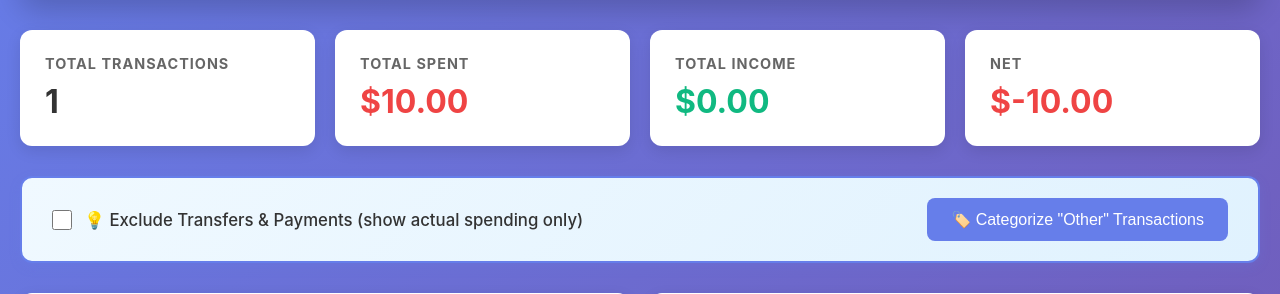
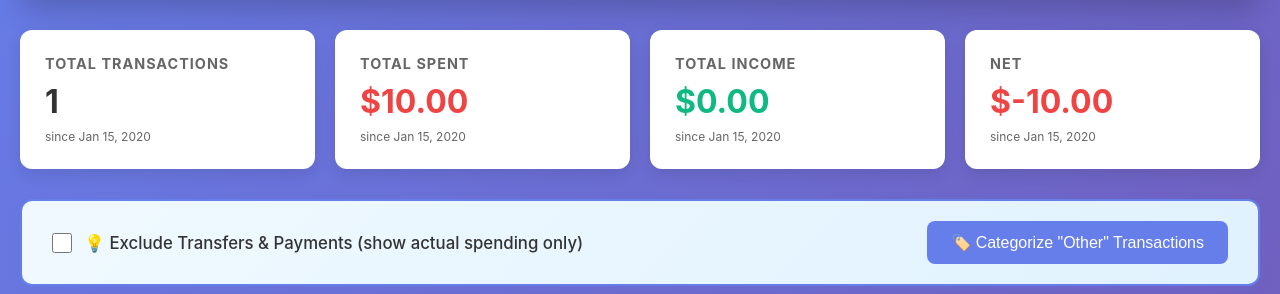
Before and after one commit to Hank95/transaction-xray, a Flask app: page / in a window 1280 px wide. Shown: the part 160-454 px from the top of the page. Run offline with Flask 3, Linux system fonts and the light colour scheme; tables that the repository leaves empty hold one stand-in row (values such as "Sample post"); some libraries are stand-ins or nearby versions.

Commit message:
Add date ranges to summary cards
- Display date range below each stat card (transactions, spent, income, net)
- Shows 'since [date]' for single-day data
- Shows '[start] - [end]' for multi-day ranges
- Calculates from actual filtered transaction data
- Updates dynamically when transfer filter is toggled
- Styled in subtle gray text for better hierarchy

```diff
--- a/templates/index.html
+++ b/templates/index.html
@@ -77,6 +77,13 @@
 
         .stat-value.negative {
             color: #ef4444;
+        }
+
+        .stat-date {
+            font-size: 0.75em;
+            color: #666;
+            margin-top: 8px;
+            font-weight: normal;
         }
 
         .charts-section {
@@ -627,18 +634,22 @@
             <div class="stat-card">
                 <h3>Total Transactions</h3>
                 <div class="stat-value" id="total-transactions">0</div>
+                <div class="stat-date" id="transactions-date"></div>
             </div>
             <div class="stat-card">
                 <h3>Total Spent</h3>
                 <div class="stat-value negative" id="total-spent">$0.00</div>
+                <div class="stat-date" id="spent-date"></div>
             </div>
             <div class="stat-card">
                 <h3>Total Income</h3>
                 <div class="stat-value positive" id="total-income">$0.00</div>
+                <div class="stat-date" id="income-date"></div>
             </div>
             <div class="stat-card">
                 <h3>Net</h3>
                 <div class="stat-value" id="net-amount">$0.00</div>
+                <div class="stat-date" id="net-date"></div>
             </div>
         </div>
 
@@ -821,9 +832,35 @@
                     const totalIncome = transactions.filter(t => t.amount < 0)
                         .reduce((sum, t) => sum + Math.abs(t.amount), 0);
 
+                    // Calculate date range
+                    let dateRangeText = '';
+                    if (transactions.length > 0) {
+                        const dates = transactions.map(t => new Date(t.date)).sort((a, b) => a - b);
+                        const earliestDate = dates[0];
+                        const latestDate = dates[dates.length - 1];
+
+                        const formatDate = (date) => {
+                            return date.toLocaleDateString('en-US', { month: 'short', day: 'numeric', year: 'numeric' });
+                        };
+
+                        dateRangeText = `since ${formatDate(earliestDate)}`;
+
+                        // If date range spans more than a day, show the range
+                        const daysDiff = Math.floor((latestDate - earliestDate) / (1000 * 60 * 60 * 24));
+                        if (daysDiff > 0) {
+                            dateRangeText = `${formatDate(earliestDate)} - ${formatDate(latestDate)}`;
+                        }
+                    }
+
                     document.getElementById('total-transactions').textContent = transactions.length.toLocaleString();
                     document.getElementById('total-spent').textContent = '$' + totalSpent.toLocaleString('en-US', {minimumFractionDigits: 2});
                     document.getElementById('total-income').textContent = '$' + totalIncome.toLocaleString('en-US', {minimumFractionDigits: 2});
+
+                    // Update date ranges
+                    document.getElementById('transactions-date').textContent = dateRangeText;
+                    document.getElementById('spent-date').textContent = dateRangeText;
+                    document.getElementById('income-date').textContent = dateRangeText;
+                    document.getElementById('net-date').textContent = dateRangeText;
 
                     const netEl = document.getElementById('net-amount');
                     const net = totalIncome - totalSpent;
```
